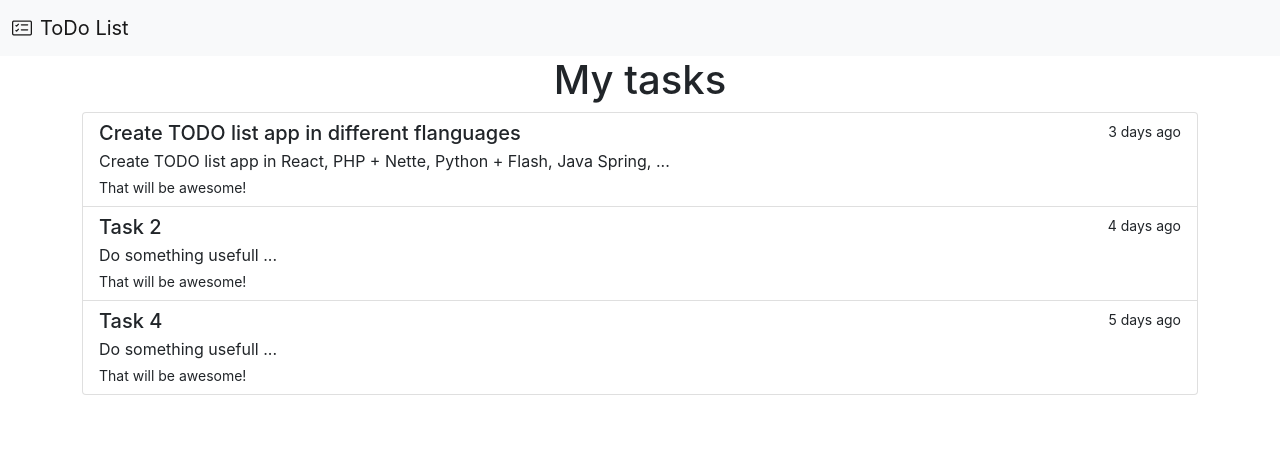
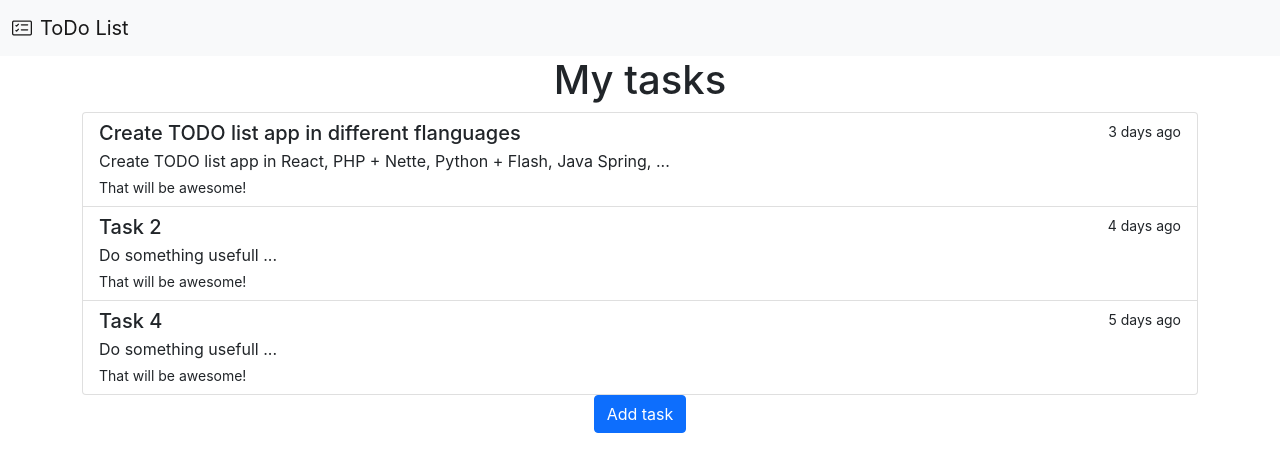
Before and after one commit to branogoga/todo-react, a React (Create React App) app: page / in a window 1280 px wide. Shown: the top 472 px of the page. Built offline with nearby package versions, Linux system fonts and the light colour scheme.

Commit message:
WIP - Add state

```diff
--- a/src/App.tsx
+++ b/src/App.tsx
@@ -1,4 +1,5 @@
 import './App.css';
+import Button from 'react-bootstrap/Button'
 import Container from 'react-bootstrap/Container'
 import Navbar from 'react-bootstrap/Navbar'
 import ListGroup from 'react-bootstrap/ListGroup';
@@ -21,8 +22,8 @@ type TaskListItemProps = {
   description: string;
 }
 
-function TaskListItem(props: TaskListItemProps) {
-  return <ListGroup.Item key={props.id}>
+const TaskListItem = (props: TaskListItemProps) =>
+  <ListGroup.Item key={props.id}>
     <div className="d-flex w-100 justify-content-between">
       <h5 className="mb-1">{props.title}</h5>
       <small>{props.created_at}</small>
@@ -30,13 +31,12 @@ function TaskListItem(props: TaskListItemProps) {
     <p className="mb-1 d-flex w-100 justify-content-between">{props.description}</p>
     <small className="d-flex w-100 justify-content-between">That will be awesome!</small>
   </ListGroup.Item>
-}
 
 type TaskListProps = {
   tasks: Array<TaskListItemProps>;
 }
 
-function TaskList(props: TaskListProps) {
+const TaskList = ((props: TaskListProps) => {
 
   const tasks = createTasks()
   let items = tasks.map(task =>  <TaskListItem key={task.id} { ...task} />)
@@ -44,7 +44,7 @@ function TaskList(props: TaskListProps) {
   return <ListGroup>
     {items}
   </ListGroup>
-}
+})
 
 function createTasks(): Array<TaskListItemProps> {
   const task1 = {
@@ -75,12 +75,26 @@ function createTasks(): Array<TaskListItemProps> {
 
 
 function App() {
+
+  let items = createTasks()
+
+  function addTask(): void {
+    items.push({
+      id: 3,
+      title: "Task 4",
+      created_at: "5 days ago",
+      description: "Do something usefull ...",
+    });
+    console.log("addTask()", items)
+  }
+
   return (
     <div className="App">
       {Navigation}
       <Container>
         <h1>My tasks</h1>
-        <TaskList tasks={createTasks()} />
+        <TaskList tasks={items} />
+        <Button onClick={addTask}>Add task</Button>
       </Container>
     </div>
   );
```
